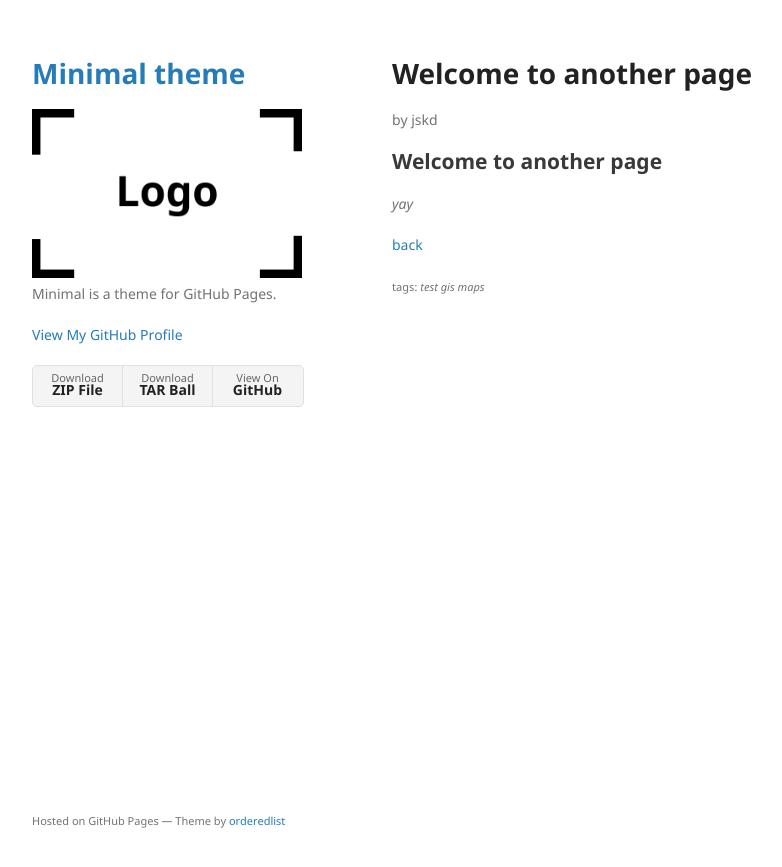
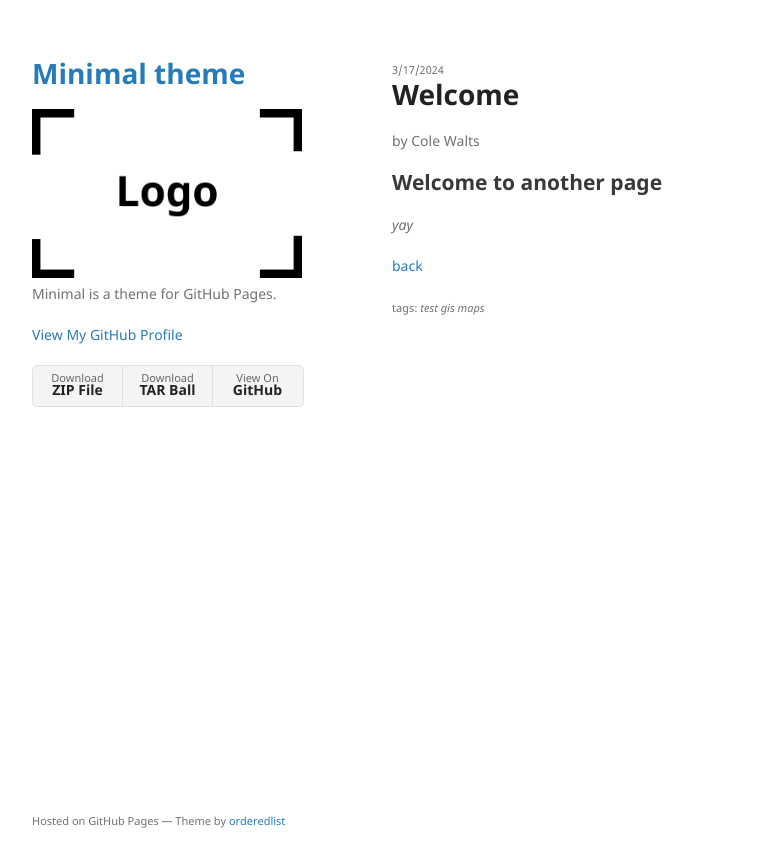
Before and after one commit to cwaltsgeo/cwaltsgeo.github.io, a Jekyll site: the page built from pages/another-page.md, in a window 1280 px wide. Shown: the top 867 px of the page, without its empty margins (178-960 px from the left). Built offline with Jekyll 4.4.1, drawn with Linux system fonts in a browser that asks for light colours; our own code applies the rules of GitHub Pages for plain Markdown files.

Commit message:
Update another-page.md

```diff
--- a/pages/another-page.md
+++ b/pages/another-page.md
@@ -1,6 +1,7 @@
 ---
 layout: post
-author: jskd
+title: Welcome
+date: 3/17/2024
 tags: test gis maps
 ---
 
```
